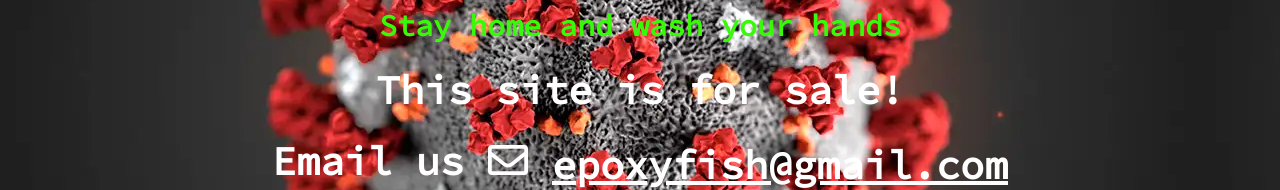
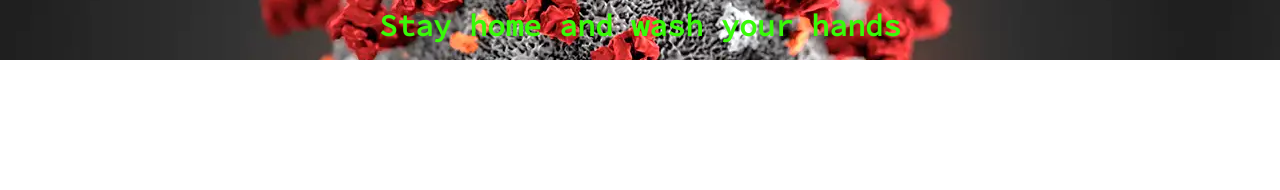
Before and after one commit to gabriel-marchal/covid19music, a plain HTML site: page index.html in a window 1280 px wide. Shown: the part 2721-2911 px from the top of the page. After the commit the page ends 2781 px from the top, so only its background shows below. Drawn offline with Linux system fonts and the light colour scheme.

Commit message:
Update index.html
remove for sale

```diff
--- a/index.html
+++ b/index.html
@@ -69,9 +69,9 @@
 
         <footer>
             <h1>Stay home and wash your hands</h1>
-            <h2 id="forsale" href>This site is for sale!</h2>
+            <!---<h2 id="forsale" href>This site is for sale!</h2>
             <h2>Email us <i class="far fa-envelope"></i>
-                <a href="mailto: epoxyfish@gmail.com" id="mailto">epoxyfish@gmail.com</a></h2>
+                <a href="mailto: epoxyfish@gmail.com" id="mailto">epoxyfish@gmail.com</a></h2>---->
         </footer>
     </main>
 
```
